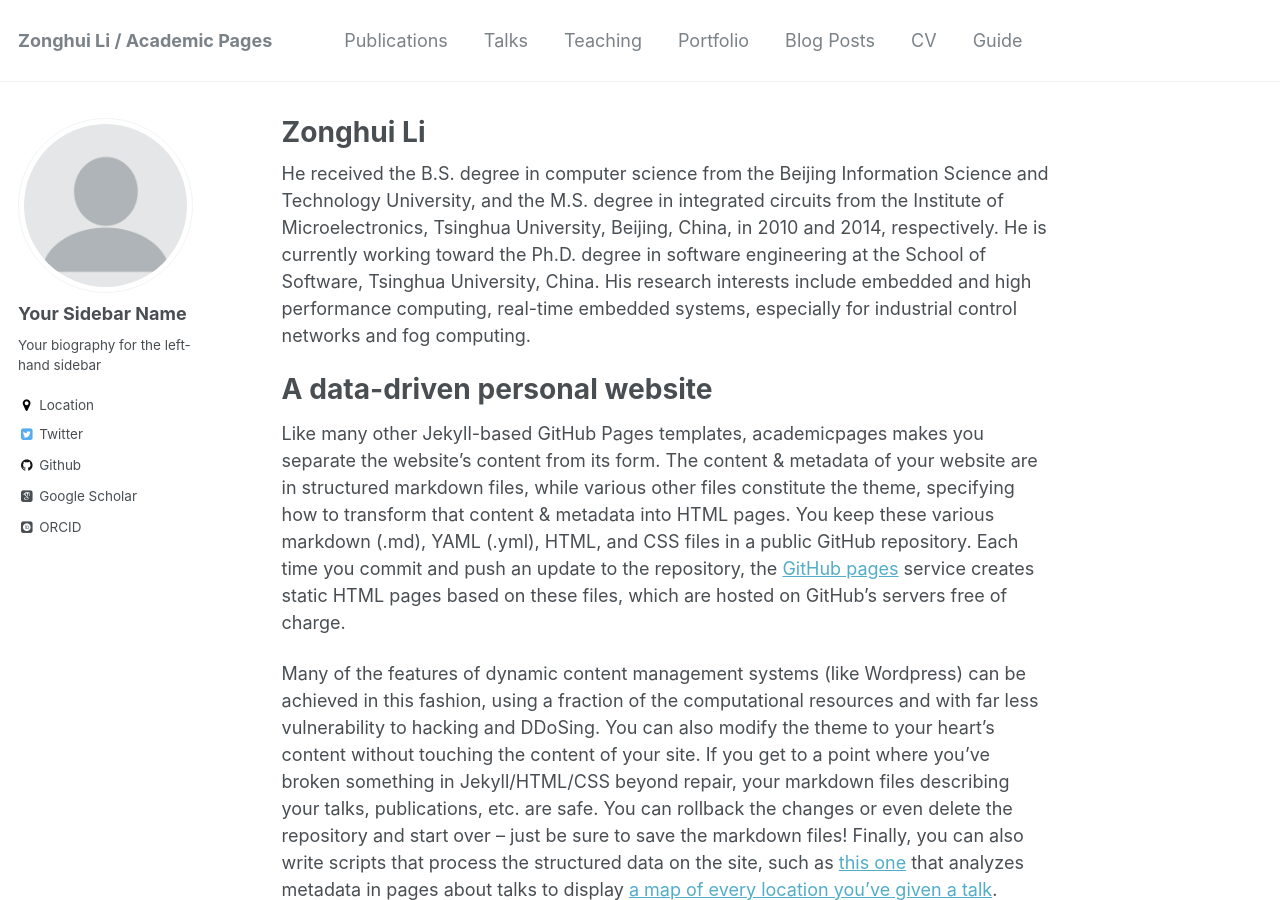
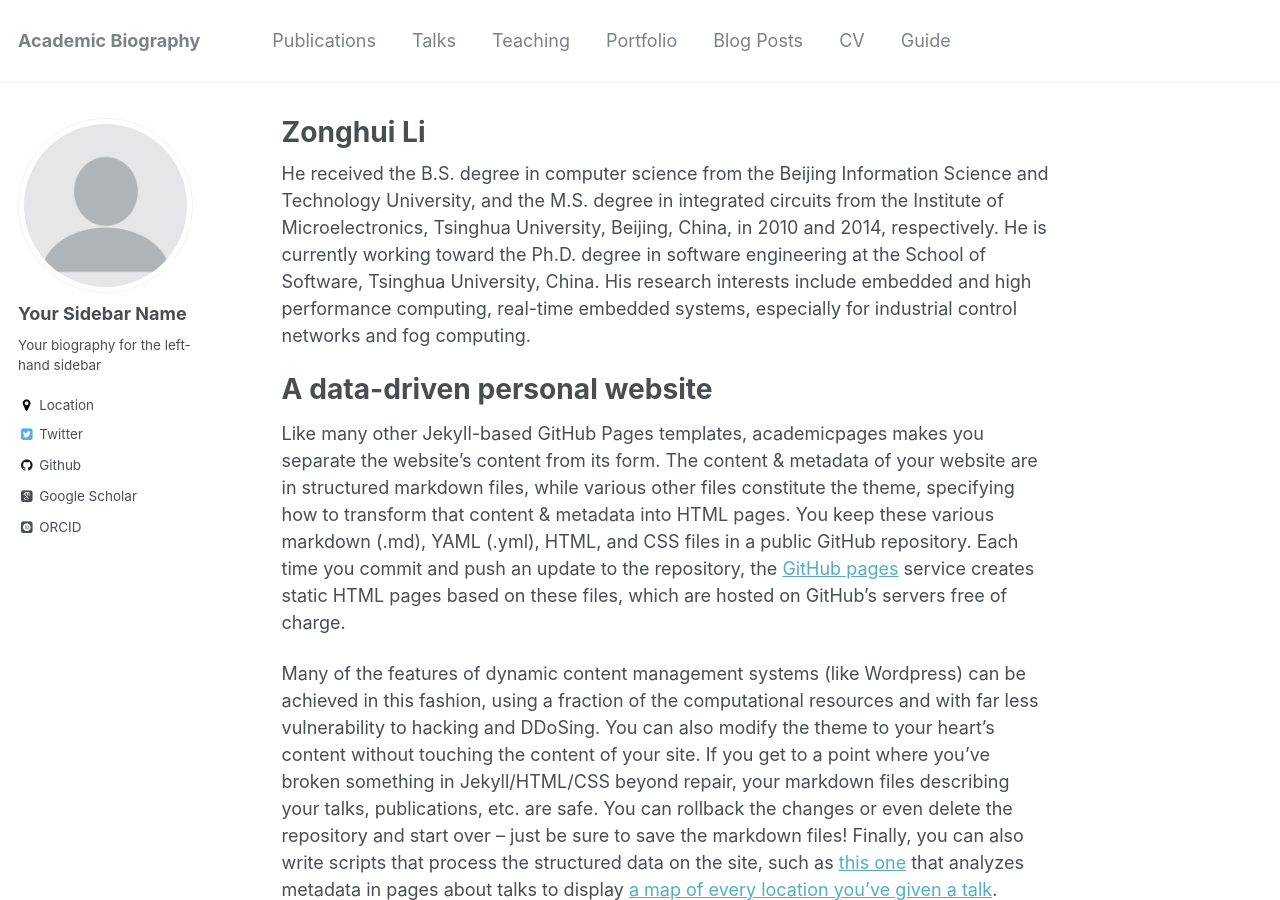
Before and after one commit to yingwangbjtu/lizonghui.github.io, a Jekyll site: the page built from _pages/about.md, in a window 1280 px wide and 900 px high. Built offline with Jekyll 4.4.1, drawn with Linux system fonts in a browser that asks for light colours; some web fonts are replaced.

Commit message:
Update _config.yml

```diff
--- a/_config.yml
+++ b/_config.yml
@@ -7,7 +7,7 @@
 
 # Site Settings
 locale                   : "en-US"
-title                    : "Zonghui Li / Academic Pages"
+title                    : "Academic Biography"
 title_separator          : "-"
 name                     : &name "Your Name"
 description              : &description "personal description"
```
